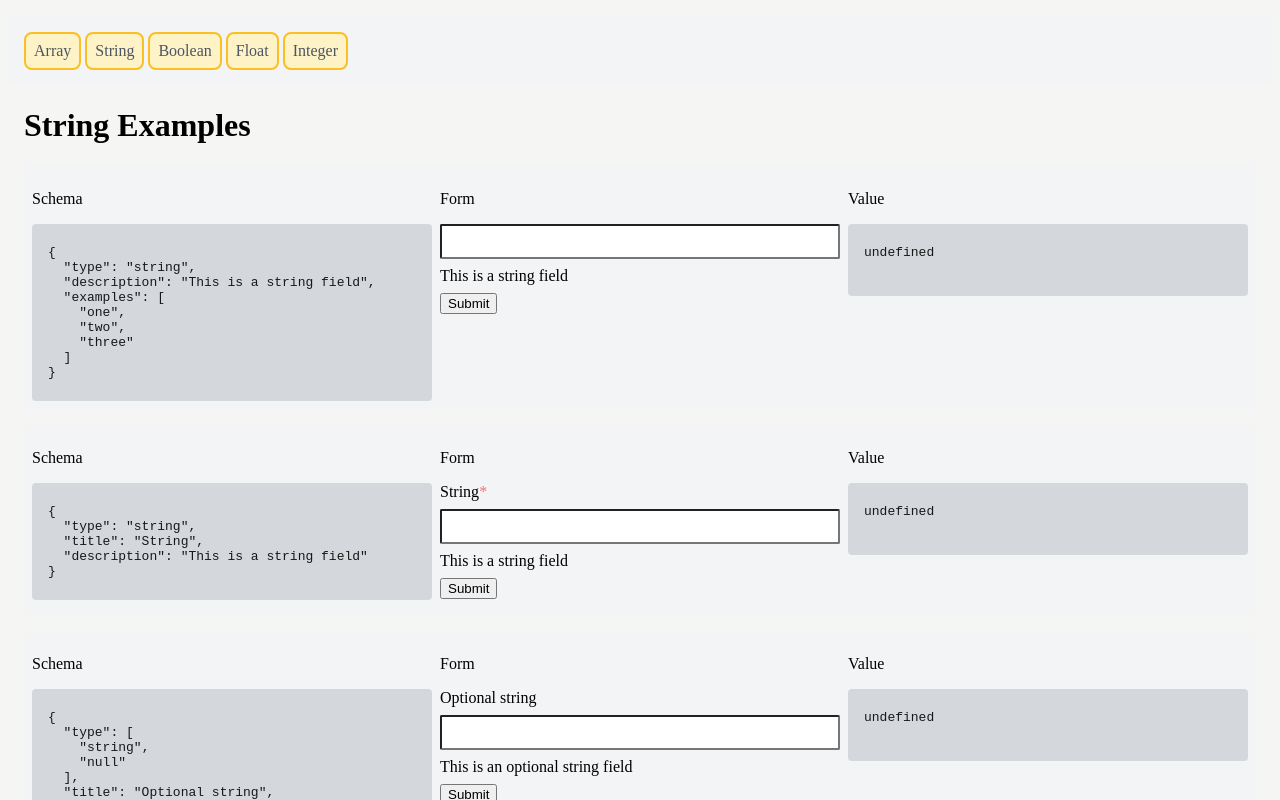
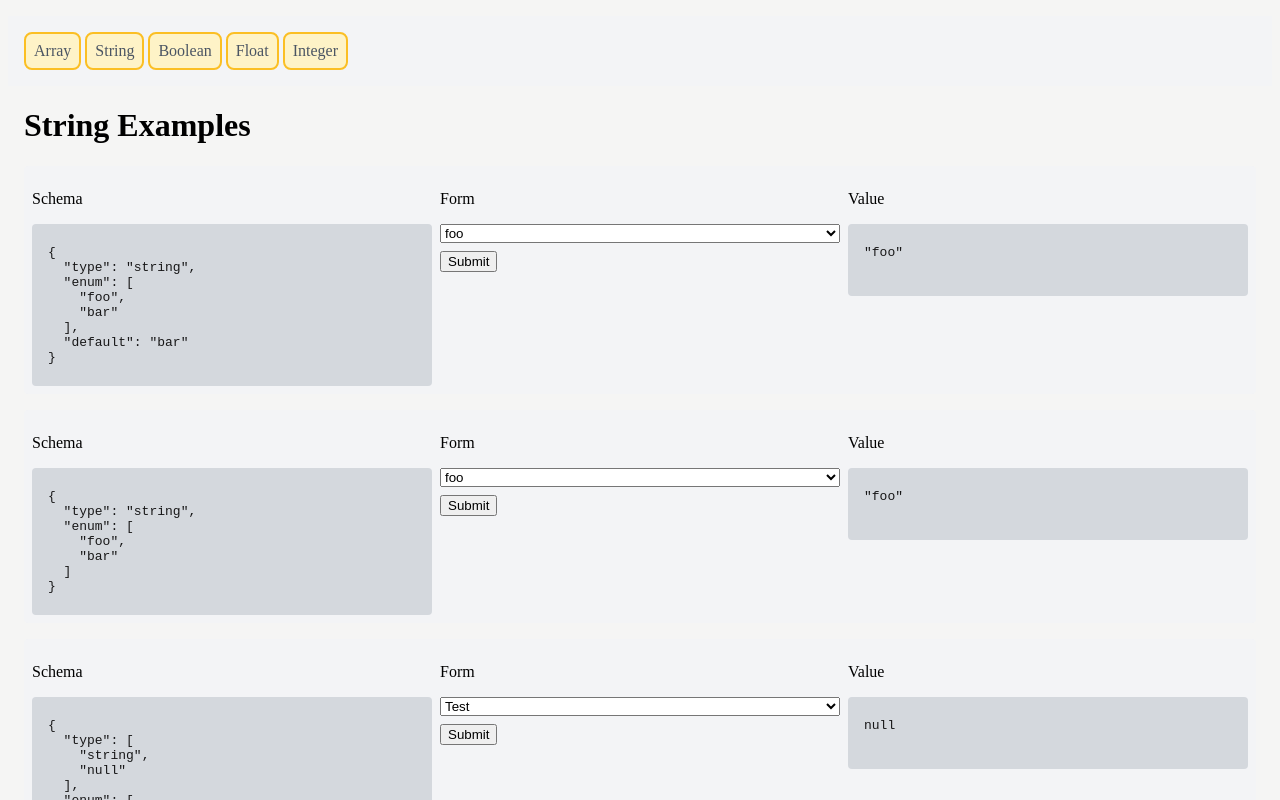
Before and after one commit to manuganji/sjsf, a SvelteKit app: page /examples/string in a window 1280 px wide. Shown: the top 800 px of the page. Built offline with nearby package versions, Linux system fonts and the light colour scheme.

Commit message:
Passing more tests for string field

```diff
--- a/src/lib/components/fields/EnumField.svelte
+++ b/src/lib/components/fields/EnumField.svelte
@@ -3,6 +3,7 @@
   import Layout from '$lib/components/Layout.svelte';
   import type { JSONSchemaType } from '$lib/types';
   import { onMount } from 'svelte';
+import { isNull, isUndefined } from 'lodash-es';
 </script>
 
 <script lang="ts">
@@ -10,21 +11,25 @@
   export let widget: ReturnType<GetProps>['widget'] = { type: 'text' };
   export let value;
   export let errors: Array<Error> | null = null;
+  onMount(function () {
+    if (isUndefined(value) || isNull(value)) {
+      value = 'default' in schema ? schema.default : value;
+    }
+  });
 </script>
 
-{#key widget.required}
 <Layout {schema} id={widget.id} required={widget.required ? true : false}>
   <select
     bind:value
-      on:change={(e) => {
-        console.info('changed', value);
-      }}
     required={widget.required ? true : undefined}
   >
-      {#if !widget.required} <option value={undefined} /> {/if}
+    {#if widget.required}
+      <option value={null} disabled hidden>{widget?.placeholder || ''}</option>
+    {:else}
+      <option value={null}>{widget?.placeholder || ''}</option>
+    {/if}
     {#each schema.enum as enumItem}
       <option value={enumItem}>{enumItem}</option>
     {/each}
   </select>
 </Layout>
-{/key}
--- a/src/lib/components/fields/InputField.svelte
+++ b/src/lib/components/fields/InputField.svelte
@@ -19,7 +19,7 @@
     ...('default' in schema ? [schema.default] : []),
     ...('examples' in schema
       ? 'default' in schema
-        ? schema.examples.filter((i:any) => i !== schema.default)
+        ? schema.examples.filter((i: any) => i !== schema.default)
         : schema.examples
       : [])
   ];
@@ -43,8 +43,7 @@
       on:blur={widget.onBlur}
       on:focus={widget.onFocus}
     />
-  {/if}
-  {#if widget['type'] == 'text'}
+  {:else if widget['type'] == 'text'}
     <input
       id={inputId}
       class={`${commonInputClass}`}
@@ -55,6 +54,8 @@
       on:blur={widget.onBlur}
       on:focus={widget.onFocus}
       list={'examples' in schema ? `${inputId}examples` : undefined}
+      placeholder={widget?.placeholder}
+      autocomplete={widget?.autocomplete}
     />
     {#if 'examples' in schema}
       <datalist id={`${inputId}examples`}>
@@ -63,8 +64,7 @@
         {/each}
       </datalist>
     {/if}
-  {/if}
-  {#if widget['type'] == 'checkbox'}
+  {:else if widget['type'] == 'checkbox'}
     <input
       id={inputId}
       class={`${commonInputClass}`}
--- a/src/lib/utils.ts
+++ b/src/lib/utils.ts
@@ -1312,6 +1312,8 @@ export function getProps<T>(
     [key: string]: any;
     onBlur?: (arg0: string) => void;
     onFocus?: (arg0: string) => void;
+    placeholder?: string;
+    autocomplete?: string;
   } = {
     propKey: '',
     id: '',
--- a/src/routes/examples/[section]/_sections.ts
+++ b/src/routes/examples/[section]/_sections.ts
@@ -44,6 +44,29 @@ const sections: Record<string, Array<JSONSchemaType<JSONTypes>>> = {
     }
   ],
   string: [
+    {
+      type: 'string',
+      enum: ['foo', 'bar'],
+      default: 'bar'
+    },
+    {
+      type: 'string',
+      enum: ['foo', 'bar']
+    },
+    {
+      type: ['string', 'null'],
+      enum: ['foo', 'bar'],
+      ctx: {
+        placeholder: 'Test'
+      }
+    },
+    {
+      type: 'string',
+      enum: ['foo', 'bar'],
+      ctx: {
+        placeholder: 'Test'
+      }
+    },
     {
       type: 'string',
       description: 'This is a string field',
@@ -136,7 +159,7 @@ const sections: Record<string, Array<JSONSchemaType<JSONTypes>>> = {
     },
     {
       type: 'integer',
-      enum: [1,2,5],
+      enum: [1, 2, 5],
       title: 'Integer min max',
       default: 1,
       minimum: 0,
```
Also changed, not shown: 1 other file (tests, documents, lock files or other folders). Lines whose indentation alone changed are shown as unchanged.
